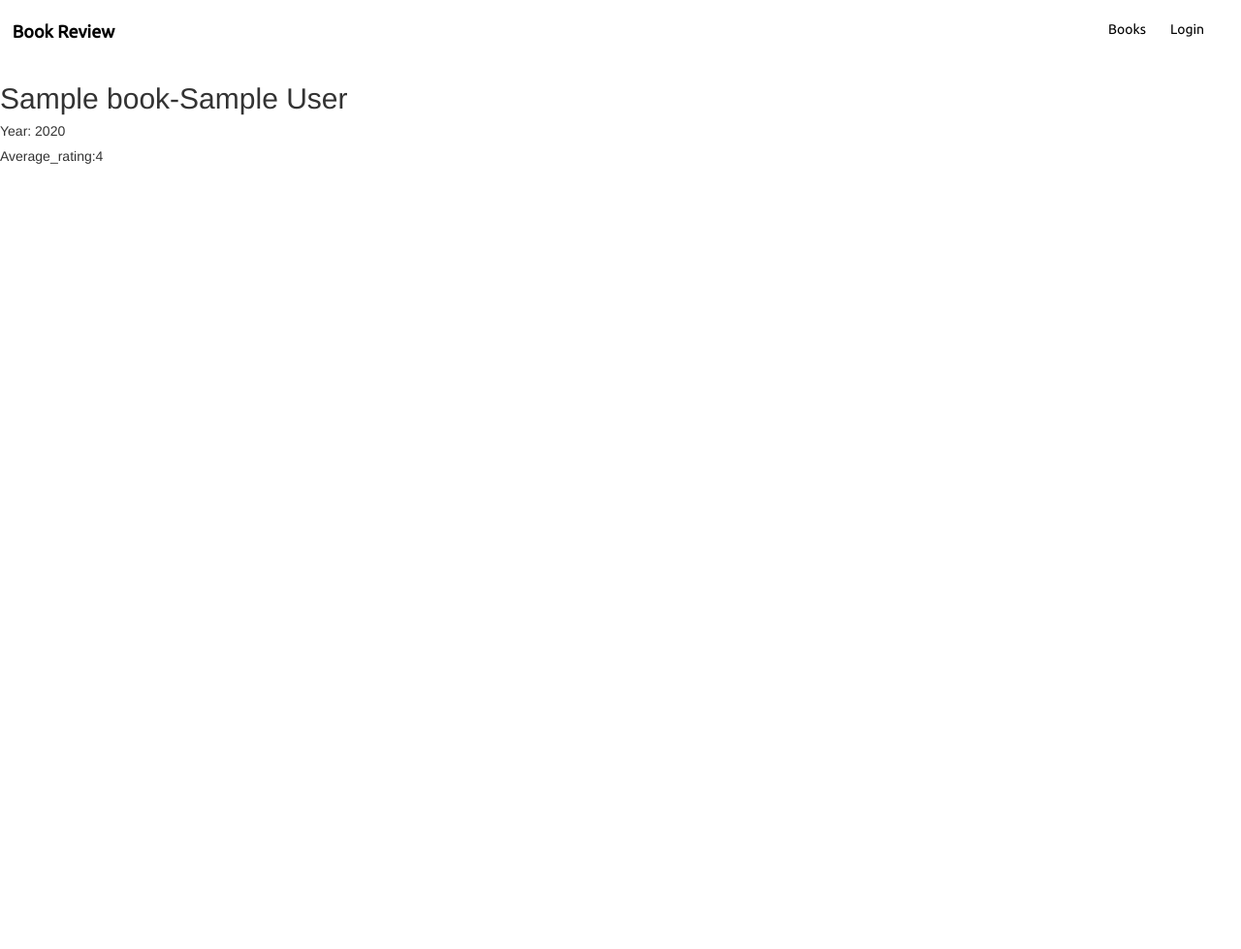
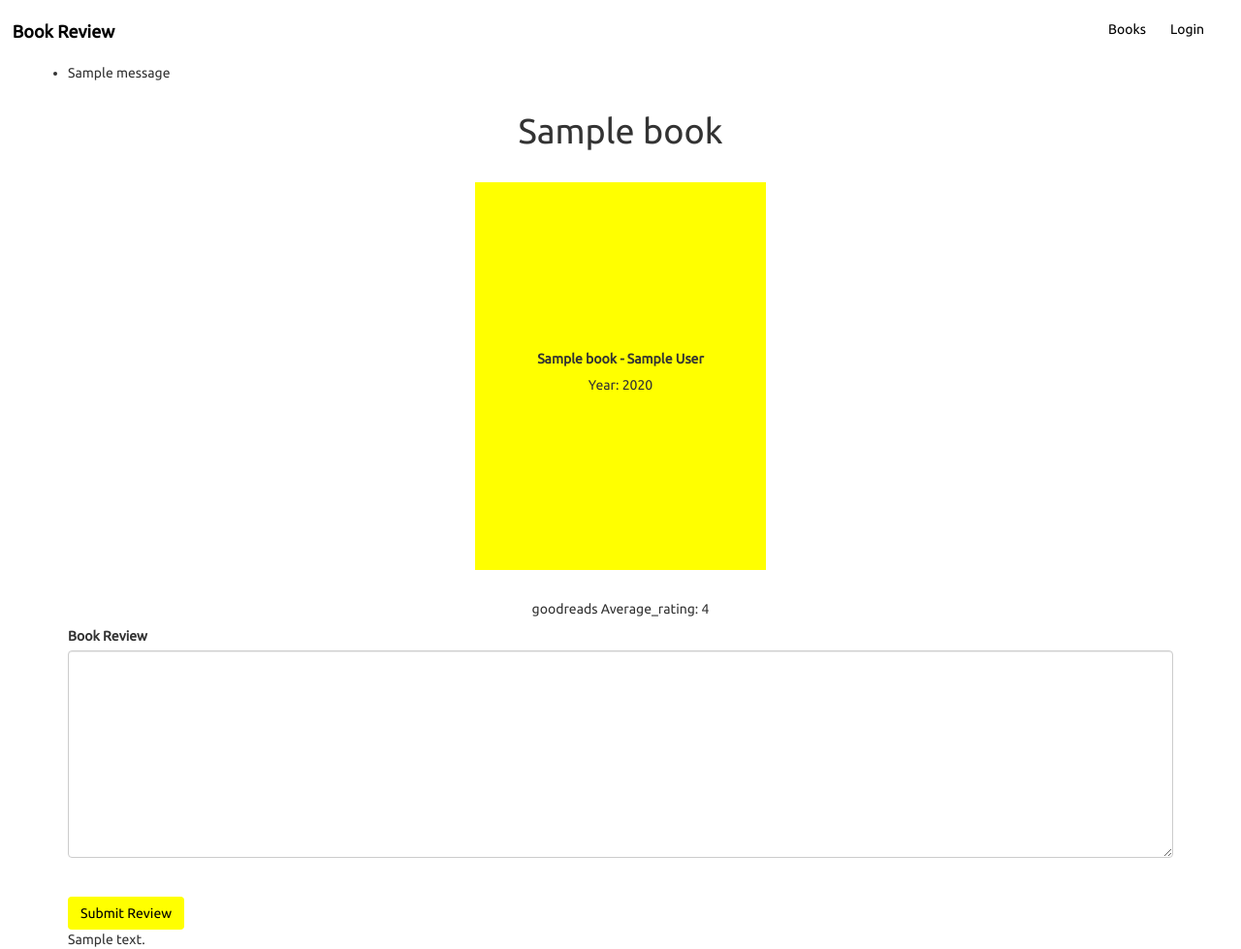
Before and after one commit to Kiptim54/book_review, a Flask app: template templates/book.html in a window 1280 px wide. Shown: the whole page at 97% size. Before the commit the page ends 169 px from the top, so only its background shows below. Run offline with Flask 2, Linux system fonts and the light colour scheme; the template is opened without the code that fills it: most values are stand-ins (such as "Sample title", 1, 10 or a date in 2020); one stand-in notice (Sample message) is shown; some libraries are stand-ins or nearby versions.

Commit message:
user able to comment a review on a book

```diff
--- a/application.py
+++ b/application.py
@@ -141,17 +141,41 @@ def login():
 
 
 
-@app.route('/book/<isbn>/')
-def book(isbn):
+@app.route('/book/<isbn>/<book_id>/', methods=['POST', 'GET'])
+def book(isbn, book_id):
     title="Book Review | Book "
+    if 'username' in session:
+        user=session['username']
     isbn=isbn
+    book_id=book_id
     key=os.getenv('key')
     book_details=requests.get('https://www.goodreads.com/book/review_counts.json', params={"key":key, "isbns":isbn})
     results=book_details.json()
     results=results['books']
-    book_details=db.execute('SELECT * FROM books WHERE isbn=:isbn', {"isbn": isbn})
-    return render_template('book.html', title=title,reviews=results, book=book_details)
+    comments=db.execute('SELECT * FROM review WHERE book_id=:book_id', {'book_id':book_id}).fetchall()
+    print(comments)
+    book_details=db.execute('SELECT * FROM books WHERE isbn=:isbn', {"isbn": isbn}).fetchone()
+    if request.method=='POST':
+        print("hey posting comments")
+        if 'username' in session:
+            user_id=session['user_id']
+            review=request.form.get('review')
+            db.execute('''
+            CREATE TABLE IF NOT EXISTS review(
+                id SERIAL PRIMARY KEY,
+                review VARCHAR(250) NOT NULL,
+                book_id INTEGER REFERENCES books (id),
+                user_id INTEGER REFERENCES users (id)
+            );
+            ''')
+            db.execute('INSERT INTO review(review, book_id, user_id) VALUES(:review, :book_id, :user_id)', {'review':review, "book_id":book_id, "user_id":user_id})
+            db.commit()
+            flash("Review added thank you!")
+        else:
+            flash('You need to login to submit a review')
+            return redirect(url_for('login'))
 
+    return render_template('book.html', title=title,reviews=results, book=book_details, user=user, comments=comments)
 
 
 
--- a/requirements.txt
+++ b/requirements.txt
@@ -14,7 +14,6 @@ Jinja2==2.10
 lazy-object-proxy==1.3.1
 MarkupSafe==1.1.1
 mccabe==0.6.1
-pkg-resources==0.0.0
 psycopg2==2.7.7
 psycopg2-binary==2.7.7
 pylint==2.3.1
--- a/static/styles.css
+++ b/static/styles.css
@@ -121,3 +121,14 @@ a,  a:hover{
     align-items: center;
     text-align: center;
 }
+
+.book-row{
+    text-align: center;
+    display: flex;
+    flex-flow: column;
+    align-items: center;
+}
+.book-row .book{
+    height:400px;
+    width:300px;
+}
--- a/templates/book.html
+++ b/templates/book.html
@@ -1,10 +1,59 @@
 {% extends 'base.html' %}
 {% block content%}
-{% for book in book%}
-<h2>{{book.title}}-{{book.author}}</h2>
-<h5>Year: {{book.year}}</h5>
-{% for review in reviews%}
-<h5>Average_rating:{{review.average_rating}}</h5>
+<div class="container">
+        <div class="row">
+            <div class="col-md-12">
+                    {% with messages = get_flashed_messages() %}
+                    {% if messages %}
+                    <ul class=flashes>
+                        {% for message in messages %}
+                        <li>{{ message }}</li>
+                        {% endfor %}
+                    </ul>
+                    {% endif %}
+                    {% endwith %}
+            </div>
+        </div>
+    </div>
+<div class="container">
+    <div class="row">
+        <div class="col-md-12 book-row">
+            <h1>{{book.title}}</h1>
+            <div class="book">
+                    {{ book.title }} - {{ book.author }}
+                    <br>
+                    <h5>Year: {{book.year}}</h5>
+            </div>
+            {% for review in reviews%}
+            <h5>goodreads Average_rating: {{review.average_rating}}</h5>
+
+        </div>
+    </div>
+</div>
+<div class="container">
+    <div class="row">
+        <div class="col-md-12 comments">
+            <form method="POST" action="{{ url_for('book', isbn=book.isbn, book_id=book.id) }}">
+                <label for="review">Book Review</label>
+                    <textarea name="review" id="review" cols="30" rows="10" class="form-control">
+
+                    </textarea>
+                    <br><br>
+                <input type="submit" class="btn" value="Submit Review">
+            </form>
+        </div>
+    </div>
+</div>
 {% endfor %}
-{% endfor %}
+<div class="container">
+    <div class="row">
+        <div class="col-md-12 comments-col">
+        {% for comment in comments %}
+            {{comment.review}}
+        {% endfor %}
+
+        </div>
+    </div>
+</div>
+
 {% endblock%}
--- a/templates/books.html
+++ b/templates/books.html
@@ -5,7 +5,7 @@
     <div class="col-md-12 books-row">
       {% for book in books %}
       <div class="book">
-        <a href="{{url_for('book', isbn=book.isbn)}}">
+        <a href="{{url_for('book', isbn=book.isbn, book_id=book.id)}}">
           {{ book.title }} - {{ book.author }}
         </a>
       </div>
--- a/templates/index.html
+++ b/templates/index.html
@@ -35,7 +35,7 @@
         <div class="col-md-12 books-row">
             {% for book in books %}
             <div class="book">
-                <a href="{{url_for('book', isbn=book.isbn)}}">
+                <a href="{{url_for('book', isbn=book.isbn, book_id=book.id)}}">
                 {{book.title}} - {{book.author}}
             </a>
             </div>
```
Also changed, not shown: 2 other files.
